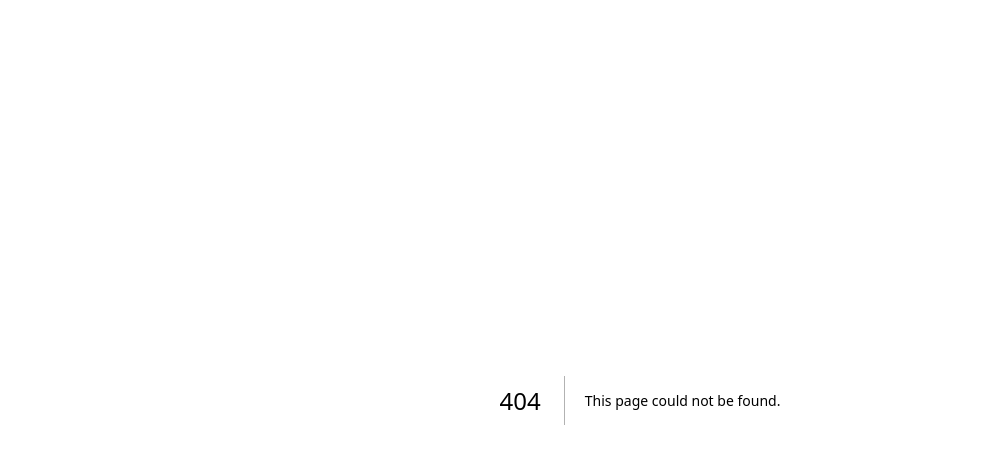
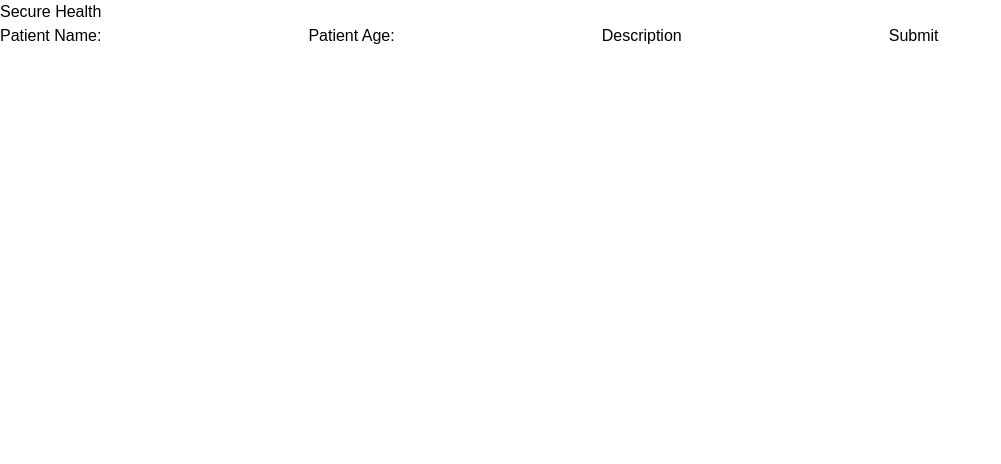
Before and after one commit to sumbowdy12/SecureHealth, a Next.js app: page /create in a window 1280 px wide. Before the commit this address had no page. Shown: the top 464 px of the page, without its empty margins (0-1001 px from the left). Built offline with nearby package versions, Linux system fonts and the light colour scheme.

Commit message:
Create Function
Create patient and insert to table

```diff
--- /dev/null
+++ b/app/[patientid]/edit/page.tsx
@@ -0,0 +1,11 @@
+import { fetchPatients } from '@/app/lib/data';
+
+export default async function Page() {
+    const patients = fetchPatients;
+    console.log(patients)
+  return (
+    <>
+
+    </>
+  );
+}
--- /dev/null
+++ b/app/create/form.tsx
@@ -0,0 +1,49 @@
+'use client';
+import { useState } from 'react';
+import { createPatient } from '../lib/actions';
+
+// Define the shape of the form inputs
+interface FormInputs {
+  name: string;
+  age: string;
+  description: string;
+}
+
+export default function Form() {
+  const [inputs, setInputs] = useState<Partial<FormInputs>>({});  // Partial makes all properties optional
+
+  const handleChange = (event: { target: { name: string; value: string } }) => {
+    const { name, value } = event.target;
+    setInputs((values) => ({ ...values, [name]: value }));
+  };
+
+  return (
+    <form action={createPatient}>
+      <label htmlFor="name">Patient Name:</label>
+      <input
+        type="text"
+        id="name"
+        name="name"
+        value={inputs.name || ''}
+        onChange={handleChange}
+      />
+      <label htmlFor="age">Patient Age:</label>
+      <input
+        type="number"
+        id="age"
+        name="age"
+        value={inputs.age || ''}
+        onChange={handleChange}
+      />
+      <label htmlFor="description">Description</label>
+      <input
+        type="text"
+        id="description"
+        name="description"
+        value={inputs.description || ''}
+        onChange={handleChange}
+      />
+      <input type="submit" />
+    </form>
+  );
+}
--- /dev/null
+++ b/app/create/page.tsx
@@ -0,0 +1,10 @@
+import Form from "./form"
+
+export default async function Create() {
+  return (
+    <>
+    <h1>Secure Health</h1>
+      <Form/>
+    </>
+  );
+}
--- a/app/healthTable.tsx
+++ b/app/healthTable.tsx
@@ -1,30 +1,9 @@
 import Table from 'react-bootstrap/Table';
 import 'bootstrap/dist/css/bootstrap.min.css';
-import { encryptData } from './utils/crypto';
+import { fetchPatients } from './lib/data';
 export default async function healthTable(){
-    type TObj = {
-        patientId: string,
-        Age: string,
-        Name: string
-        Desc: string,
-    }
-    const df: TObj = {
-        patientId: "11000",
-        Age: "66",
-        Name: 'Bob Gray',
-        Desc: 'Osteoporosis',
-      }
-    const df2: TObj = {
-        patientId: "11000",
-        Age: "66",
-        Name: 'Bob Gray',
-        Desc: 'Osteoporosis',
-    }
-      let t: keyof TObj;
-      for (t in df2){
-        df2[t] = encryptData(df2[t]);
-      }
-      console.log(df2)
+
+  const patients = await fetchPatients();
     return (
       <div>
         <Table striped bordered hover>
@@ -33,22 +12,20 @@ export default async function healthTable(){
             <th>Patient ID</th>
             <th>Age</th>
             <th>Name</th>
-            <th>Desc</th>
+            <th>Description</th>
+            <th>Key</th>
           </tr>
         </thead>
         <tbody>
-        <tr key={df.patientId}>
-              <td>{df.patientId}</td>
-              <td>{df.Age}</td>
-              <td>{df.Name}</td>
-              <td>{df.Desc}</td>
+          {patients.map((patients) => (
+            <tr key={patients.patientid}>
+              <td>{patients.patientid}</td>
+              <td>{patients.age}</td>
+              <td>{patients.name}</td>
+              <td>{patients.description}</td>
+              <td>{patients.key}</td>
             </tr>
-            <tr key={df2.patientId}>
-              <td>{df2.patientId}</td>
-              <td>{df2.Age}</td>
-              <td>{df2.Name}</td>
-              <td>{df2.Desc}</td>
-            </tr>
+          ))}
         </tbody>
       </Table>
       </div>
--- /dev/null
+++ b/app/lib/actions.ts
@@ -0,0 +1,31 @@
+'use server';
+import { z } from 'zod';
+import { sql } from '@vercel/postgres';
+import { redirect } from 'next/navigation';
+
+const FormSchema = z.object({
+    patientid: z.string({
+        invalid_type_error: 'Please select a patient.',
+    }),
+    name: z.string(),
+    age: z.coerce
+    .number()
+    .gt(0, { message: 'Please enter an appropriate age' }),
+    description: z.string(),
+    key: z.string(),
+  });
+
+  const CreatePatient = FormSchema.omit({ patientid: true, key: true });
+
+export async function createPatient(formData: FormData) {
+const { name, age, description } = CreatePatient.parse({
+        name: formData.get('name'),
+        age: formData.get('age'),
+        description: formData.get('description'),
+    });
+    await sql`
+    INSERT INTO patients (name, age, description, key)
+    VALUES (${name}, ${age}, ${description}, '1234567890abcdef1234567890abcdef1234567890abcdef1234567890abcdef')
+  `;
+  redirect('/');
+    }
--- a/app/lib/data.ts
+++ b/app/lib/data.ts
@@ -1,26 +1,18 @@
 import { sql } from '@vercel/postgres';
 import { unstable_noStore as noStore } from 'next/cache';
-import { Match
+import { Patient
 
  } from './definitions';
-export async function fetchMatches() {
-    // Add noStore() here to prevent the response from being cached.
-    // This is equivalent to in fetch(..., {cache: 'no-store'}).
-    noStore();
+export async function fetchPatients() {
+  noStore();
     try {
-      // Artificially delay a response for demo purposes.
-      // Don't do this in production :)
-
-      //console.log('Fetching revenue data...');
-      //await new Promise((resolve) => setTimeout(resolve, 3000));
-
-      const data = await sql<Match>`SELECT *
-      FROM matches`;
+      const data = await sql<Patient>`SELECT *
+      FROM patients`;
 
       //console.log('Data fetch completed after 3 seconds.');
       return data.rows;
     } catch (error) {
       console.error('Database Error:', error);
-      throw new Error('Failed to fetch revenue data.');
+      throw new Error('Failed to fetch data.');
     }
   }
--- a/app/page.tsx
+++ b/app/page.tsx
@@ -1,8 +1,7 @@
 import { decryptData, encryptData } from "./utils/crypto";
 import HealthTable from "./healthTable";
+
 export default async function Home() {
-  console.log(encryptData("hello world"))
-  console.log(decryptData(encryptData("hello world")))
   return (
     <>
     <h1>SecureHealth</h1>
--- a/package.json
+++ b/package.json
@@ -15,7 +15,8 @@
     "next": "14.2.8",
     "react": "^18",
     "react-bootstrap": "^2.10.4",
-    "react-dom": "^18"
+    "react-dom": "^18",
+    "zod": "^3.23.8"
   },
   "devDependencies": {
     "@types/node": "^20",
```
Also changed, not shown: app/lib/definitions.ts (+6 -26 lines), app/utils/crypto.js (line endings or trailing spaces), 2 other files (tests, documents, lock files or other folders).
